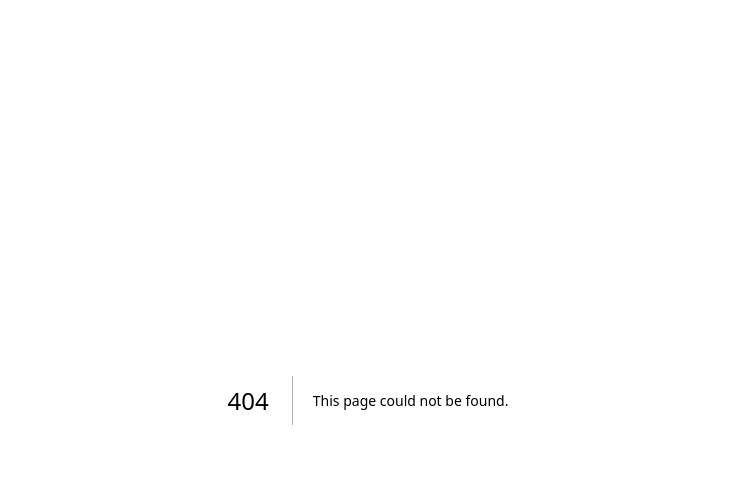
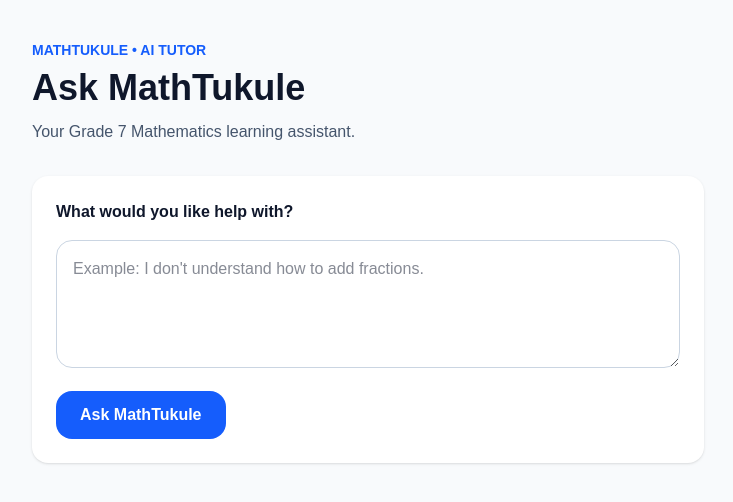
Before and after one commit to nkosana200918052-boop/MathTukule, a Next.js app in the folder math-tukule/: page /tutor in a window 1280 px wide. Before the commit this address had no page. Shown: the top 502 px of the page, without its empty margins (272-1005 px from the left). Built offline with nearby package versions, Linux system fonts and the light colour scheme.

Commit message:
Add MathTukule AI tutor interface

```diff
--- /dev/null
+++ b/math-tukule/app/tutor/page.tsx
@@ -0,0 +1,70 @@
+"use client";
+
+import { useState } from "react";
+export default function TutorPage() {
+    const [question, setQuestion] = useState("");
+    const [submittedQuestion, setSubmittedQuestion] = useState("");
+    const [answer, setAnswer] = useState("");
+  return (
+    <main className="min-h-screen bg-slate-50 px-5 py-10">
+      <div className="mx-auto max-w-2xl">
+        <p className="text-sm font-semibold text-blue-600">
+          MATHTUKULE • AI TUTOR
+        </p>
+
+        <h1 className="mt-2 text-4xl font-bold text-slate-900">
+          Ask MathTukule
+        </h1>
+
+        <p className="mt-3 text-slate-600">
+          Your Grade 7 Mathematics learning assistant.
+        </p>
+
+        <div className="mt-8 rounded-2xl bg-white p-6 shadow-sm">
+  <label className="font-semibold text-slate-900">
+    What would you like help with?
+  </label>
+
+  <textarea
+  value={question}
+  onChange={(event) => setQuestion(event.target.value)}
+  placeholder="Example: I don't understand how to add fractions."
+  className="mt-4 min-h-32 w-full rounded-2xl border border-slate-300 p-4 text-slate-900"
+/>
+
+<button
+onClick={() => {
+  setSubmittedQuestion(question);
+  setAnswer("I received your question. Soon I will explain it step by step.");
+}}
+  className="mt-4 rounded-2xl bg-blue-600 px-6 py-3 font-semibold text-white"
+>
+  Ask MathTukule
+</button>
+</div>
+      </div>
+      {submittedQuestion && (
+  <div className="mt-6 rounded-2xl bg-blue-50 p-6">
+    <p className="text-sm font-semibold text-blue-600">
+      YOUR QUESTION
+    </p>
+
+    <p className="mt-2 text-slate-900">
+      {submittedQuestion}
+    </p>
+    {answer && (
+  <div className="mt-6 rounded-2xl bg-white p-6 shadow-sm">
+    <p className="text-sm font-semibold text-blue-600">
+      MATHTUKULE
+    </p>
+
+    <p className="mt-2 text-slate-900">
+      {answer}
+    </p>
+  </div>
+)}
+  </div>
+)}
+    </main>
+  );
+}
```
